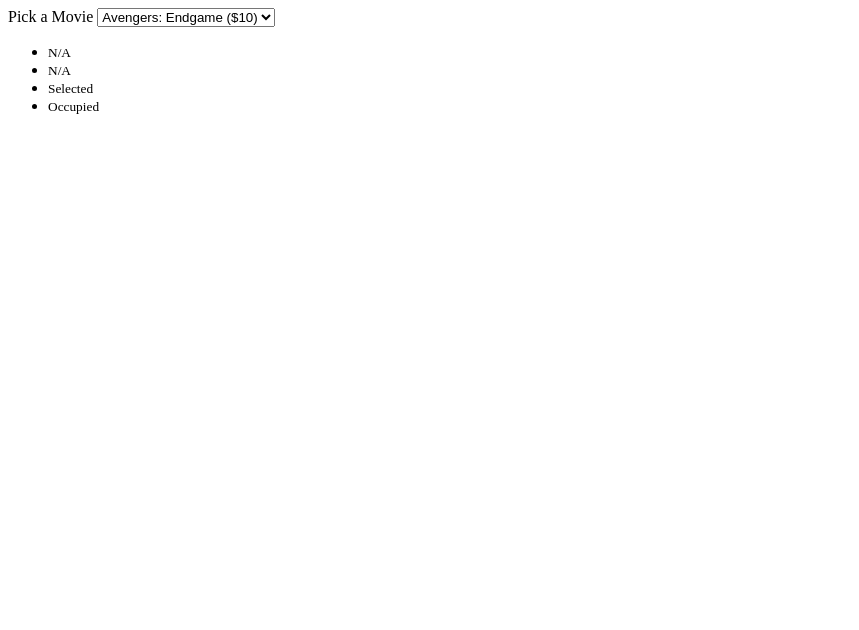
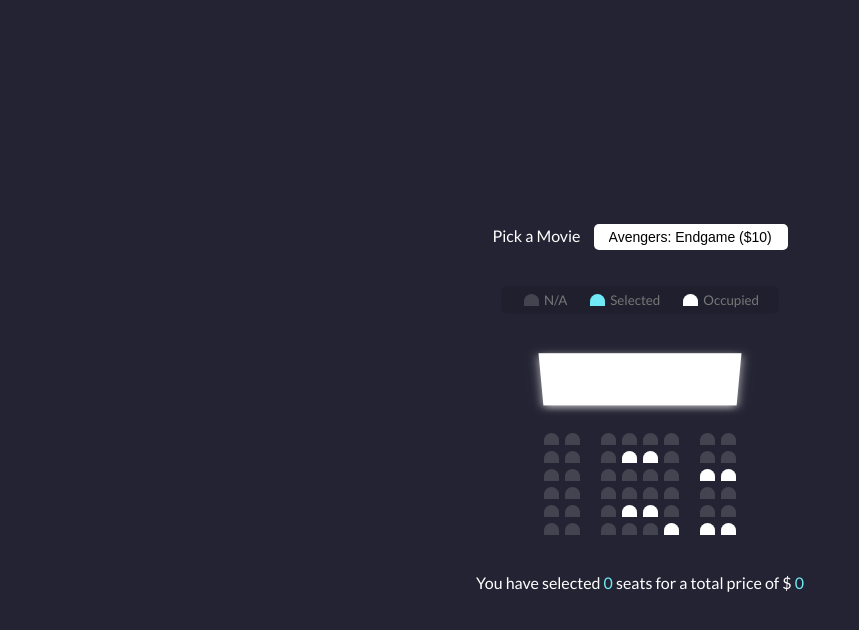
Before and after one commit to StephanieLakin/VanillaJS, a plain HTML site: page MovieBooking/index.html in a window 1280 px wide. Shown: the whole page, without its empty margins (0-859 px from the left). Drawn offline with Linux system fonts and the light colour scheme.

Commit message:
adding seat toggle

```diff
--- a/MovieBooking/index.html
+++ b/MovieBooking/index.html
@@ -11,8 +11,8 @@
 
 <body>
     <div class="movie-container">
-        <label for="">Pick a Movie</label>
-        <select id="mocie">
+        <label>Pick a Movie</label>
+        <select id="movie">
             <option value="10">Avengers: Endgame ($10)</option>
             <option value="12">Joker ($12)</option>
             <option value="8">Toy Story 4 ($8)</option>
@@ -23,23 +23,19 @@
     <ul class="showCase">
         <li>
             <div class="seat">
-                <small>N/A</small>
             </div>
-        </li>
-        <li>
-            <div class="seat">
-                <small>N/A</small>
-            </div>
+            <small>N/A</small>
         </li>
         <li>
             <div class="seat selected">
-                <small>Selected</small>
             </div>
+            <small>Selected</small>
         </li>
         <li>
+
             <div class="seat occupied">
-                <small>Occupied</small>
             </div>
+            <small>Occupied</small>
         </li>
     </ul>
 
@@ -106,6 +102,9 @@
             <div class="seat occupied "></div>
         </div>
     </div>
+    <p class="text">You have selected <span id="count"> 0 </span> seats for a total price of $ <span id="total"> 0
+        </span>
+    </p>
     <script src="script.js">
     </script>
 </body>
--- a/MovieBooking/script.js
+++ b/MovieBooking/script.js
@@ -0,0 +1,59 @@
+// first grab the items that you need to manioulate from the dom:
+
+const container = document.querySelector('.container');
+const seats = document.querySelectorAll('.row .seat:not(.occupied)');
+const count = document.getElementById('count');
+const total = document.getElementById('total');
+const movieSelect = document.getElementById('movie');
+
+populateUI();
+
+let ticketPrice = +movieSelect.value; // the plus sign parses string to a number
+
+//save selected movie and price
+function setMovieData(movieIndex, moviePrice) {
+  localStorage.setItem('selectedMovieIndex', movieIndex);
+  localStorage.setItem('selectedMoviePrice', moviePrice);
+}
+
+function updateSelectedCount() {
+  const selectedSeats = document.querySelectorAll('.row .seat.selected');
+
+  // console.log(selectedSeats);
+  // saving seats
+  // copy selected seats into an array // map through an array
+  const seatsIndex = [...selectedSeats].map(seat => [...seats].indexOf(seat));
+
+  console.log(seatsIndex);
+  // return a new array of indexes
+  localStorage.setItem('selectedSeats', JSON.stringify(seatsIndex));
+
+  const selectedSeatsCount = selectedSeats.length;
+  count.innerText = selectedSeatsCount;
+  total.innerText = selectedSeatsCount * ticketPrice;
+}
+
+// Get data from localStoraage and populate UI
+function populateUI(params) {
+  const selectedSeats = JSON.parse(localStorage.getItem('selectedSeats'));
+}
+
+// movie select event
+movieSelect.addEventListener('change', e => {
+  ticketPrice = +e.target.value;
+  setMovieData(e.target.selectedIndex, e.target.value);
+  updateSelectedCount();
+});
+
+// seat click event
+container.addEventListener('click', e => {
+  if (
+    e.target.classList.contains('seat') &&
+    !e.target.classList.contains('occupied')
+  );
+  {
+    e.target.classList.toggle('selected');
+
+    updateSelectedCount();
+  }
+});
--- a/MovieBooking/style.css
+++ b/MovieBooking/style.css
@@ -0,0 +1,111 @@
+@import url('https://fonts.googleapis.com/css?family=Lato&display=swap');
+
+* {
+  box-sizing: border-box;
+}
+body {
+  background-color: #242333;
+  color: #fff;
+  display: flex;
+  flex-direction: column;
+  align-items: center;
+  justify-content: center;
+  height: 100vh;
+  font-family: 'lato', sans-serif;
+  margin: 0;
+}
+
+.container {
+  perspective: 1000px;
+  margin-bottom: 30px;
+}
+
+.movie-container {
+  margin: 20px 0;
+}
+
+.movie-container select {
+  background-color: #fff;
+  border: 0;
+  border-radius: 5px;
+  margin-left: 10px;
+  font-size: 14px;
+  padding: 5px 15px 5px 15px;
+  -moz-appearance: none;
+  -webkit-appearance: none;
+  appearance: none;
+}
+
+.seat {
+  background-color: #444451;
+  height: 12px;
+  width: 15px;
+  margin: 3px;
+  border-top-left-radius: 10px;
+  border-top-right-radius: 10px;
+}
+
+.seat.selected {
+  background-color: #6feaf6;
+}
+
+.seat.occupied {
+  background-color: #fff;
+}
+
+.seat:nth-of-type(2) {
+  margin-right: 18px;
+}
+
+.seat:nth-last-of-type(3) {
+  margin-right: 18px;
+}
+
+.seat:not(.occupied):hover {
+  cursor: pointer;
+  transform: scale(1.2);
+}
+.showcase .seat:not(.occupied) :hover {
+  cursor: pointer;
+  transform: scale(1);
+}
+
+.showCase {
+  background-color: rgba(0, 0, 0, 0.1);
+  padding: 5px 10px;
+  border-radius: 5px;
+  color: #777;
+  list-style-type: none;
+  display: flex;
+  justify-content: space-between;
+}
+.showCase li {
+  display: flex;
+  align-items: center;
+  justify-content: center;
+  margin: 0 10px;
+}
+.showCase li small {
+  margin-left: 2px;
+}
+
+.screen {
+  background-color: #fff;
+  height: 70px;
+  width: 100%;
+  margin: 15px 0;
+  transform: rotateX(-45deg);
+  box-shadow: 0 3px 10px rgba(255, 255, 255, 0.7);
+}
+
+.row {
+  display: flex;
+}
+
+p.text {
+  margin: 5px 0;
+}
+
+p.text span {
+  color: #6feaf6;
+}
```
